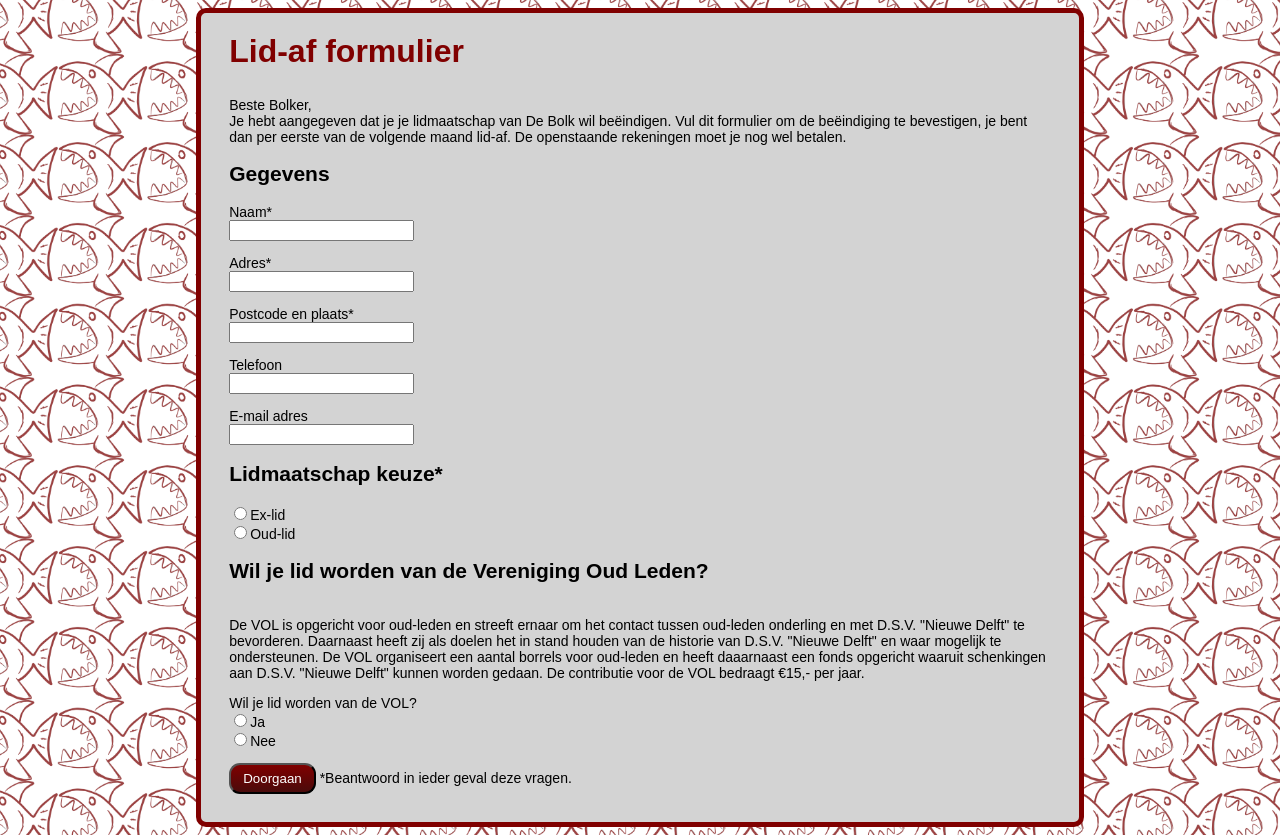
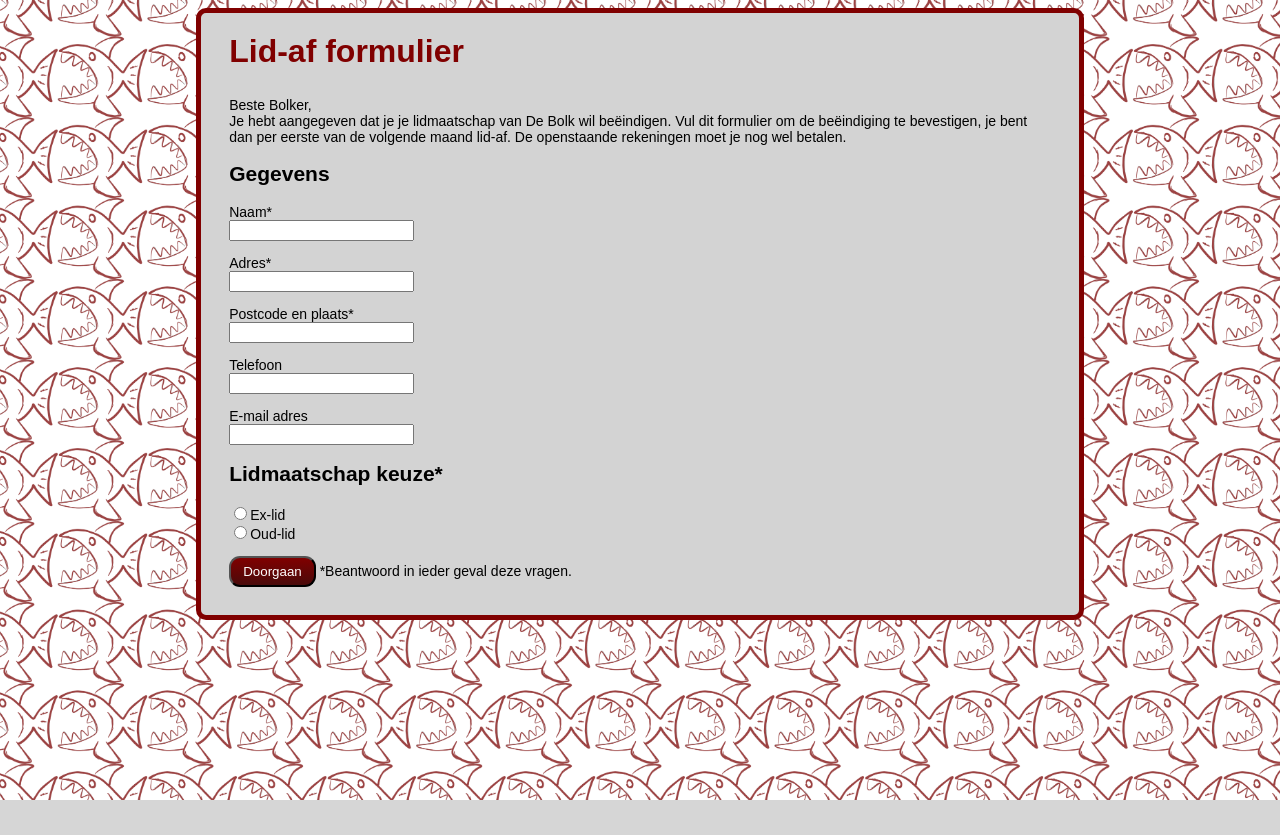
Before and after one commit to debolk/afmelden, a PHP site: page / in a window 1280 px wide. After the commit the page ends 800 px from the top, so only its background shows below. Run offline with PHP 8.4, Linux system fonts and the light colour scheme; data that the repository does not hold is empty; some libraries are stand-ins or nearby versions.

Commit message:
move VOL-membership to page 2

```diff
--- a/public/index.php
+++ b/public/index.php
@@ -45,39 +45,42 @@
 						<input type='radio' name='lidmaatschap' value='oudlid' />Oud-lid</label>
 				</p>
 			</div>
-			<!--Vol lid worden -->
-			<div id="vol">
-
-				<h2> Wil je lid worden van de Vereniging Oud Leden? </h2> <br>
-				De VOL is opgericht voor oud-leden en streeft ernaar om het contact tussen oud-leden onderling en met
-				D.S.V. "Nieuwe Delft" te bevorderen. Daarnaast heeft zij als doelen het in stand houden van de historie
-				van D.S.V. "Nieuwe Delft" en waar mogelijk te ondersteunen. De VOL organiseert een aantal borrels voor
-				oud-leden en heeft daaarnaast een fonds opgericht waaruit schenkingen aan D.S.V. "Nieuwe Delft" kunnen
-				worden gedaan. De contributie voor de VOL bedraagt €15,- per jaar.
-
-				<p>
-					Wil je lid worden van de VOL? <br>
-					<label>
-						<input type="radio" name="vol" value="ja">Ja</label><br>
-					<label>
-						<input type="radio" name="vol" value="nee">Nee</label>
-				</p>
-			</div>
 			<input type="button" id="topage2" value="Doorgaan" /> *Beantwoord in ieder geval deze vragen.
 		</section>
 
 
 		<!-- Oud-lid -->
 		<section id="pag2">
-			<h2> Oud-lid </h2>
-			Je hebt aangegeven dat je oud-lid wilt worden. <br>
-			<p><b>Wil je op de hoogte blijven van de nieuws en gebeurtenissen op de Bolk?</b><br>
+			<h1> Oud-lid </h1>
+			<p>
+				Je hebt aangegeven dat je oud-lid wilt worden.
+			</p>
+			<h3>Wil je op de hoogte blijven van de nieuws en gebeurtenissen op de Bolk?</b></h3>
+			<p>
 				<label>
 					<input type="checkbox" name="courant" value="courant">Ja ik wil de Bolksche Courant blijven
 					ontvangen</label>
 			</p>
 
-			<b> Wil je doneren aan de Bolk? </b>
+			<!--Vol lid worden -->
+			<h2> Wil je lid worden van de Vereniging Oud Leden?</h2>
+			<p>
+				De VOL is opgericht voor oud-leden en streeft ernaar om het contact tussen oud-leden onderling en met
+				D.S.V. "Nieuwe Delft" te bevorderen. Daarnaast heeft zij als doelen het in stand houden van de historie
+				van D.S.V. "Nieuwe Delft" en waar mogelijk te ondersteunen. De VOL organiseert een aantal borrels voor
+				oud-leden en heeft daaarnaast een fonds opgericht waaruit schenkingen aan D.S.V. "Nieuwe Delft" kunnen
+				worden gedaan. De contributie voor de VOL bedraagt €15,- per jaar.
+			</p>
+
+			<p>
+				Wil je lid worden van de VOL? <br>
+				<label>
+					<input type="radio" name="vol" value="ja">Ja</label><br>
+				<label>
+					<input type="radio" name="vol" value="nee">Nee</label>
+			</p>
+
+			<h2> Wil je doneren aan de Bolk? </h2>
 			<p style="color:grey"> Het is mogelijk om de vereniging financieel te blijven steunen. Een donatie zal
 				worden aangewend om activiteiten te organiseren en de soci&euml;teit te onderhouden. De donatie zal per
 				kwartaal worden afgeschreven. </p><br>
```
